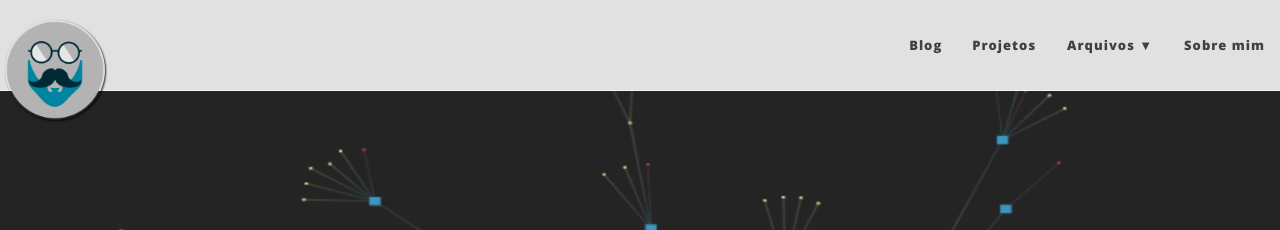
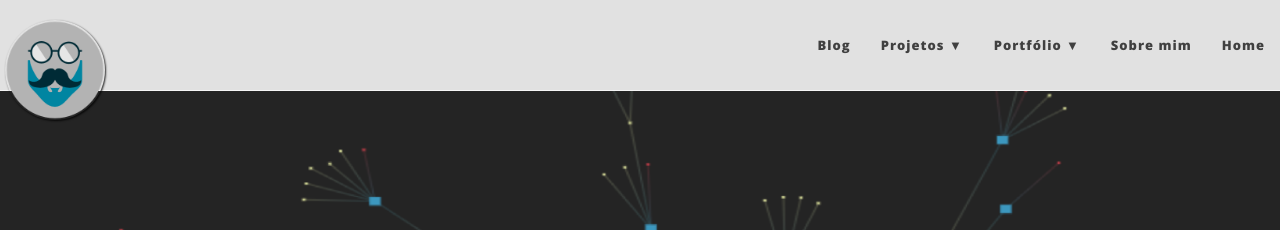
Before and after one commit to JrEduardo/JrEduardo.github.io, a Jekyll site: the page built from index.md, in a window 1280 px wide. Shown: the top 230 px of the page. Built offline with Jekyll 4.4.1, drawn with Linux system fonts in a browser that asks for light colours; nearby versions of some CDN libraries; some of the changed lines change nothing that is shown.

Commit message:
Modifica links na barra de navegação

```diff
--- a/_config.yml
+++ b/_config.yml
@@ -24,12 +24,16 @@ description: Graduando em Estatística, adepto à filosofia do Software Livre e
 # List of links in the navigation bar
 navbar-links:
   Blog: "blog"
-  Projetos: "projects"
-  Arquivos:
+  Projetos:
+    - R packages: "r-projects"
+    - Shiny apps: "shiny-projects"
+  Portfólio:
     - Trabalhos da graduação: "graduation"
     - Monografia: "tcc"
     - Shiny: "shiny"
   Sobre mim: "aboutme"
+  Home:
+
 
 # Image to show in the navigation bar - image must be a square (width = height)
 # Remove this parameter if you don't want an image in the navbar
```
